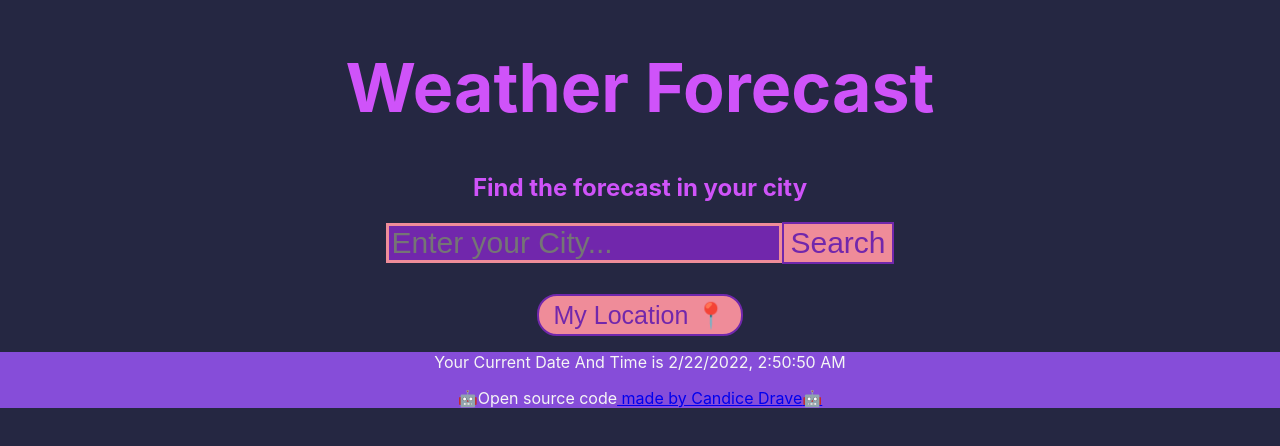
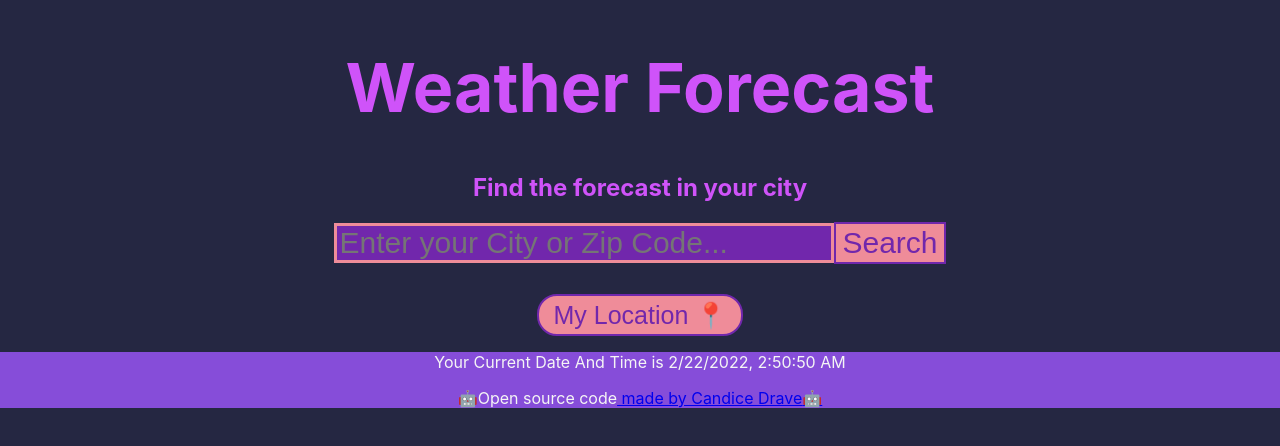
Before and after one commit to blue-cyborg/projectweather, a React (Create React App) app: page / in a window 1280 px wide. Shown: the top 446 px of the page. Built offline with nearby package versions, Linux system fonts and the light colour scheme.

Commit message:
form section
altered the placehoder and css of the form section

```diff
--- a/src/App.css
+++ b/src/App.css
@@ -12,6 +12,7 @@ body {
 
 .Searchbar {
   height: 40px;
+  width: 500px;
   font-size: 30px;
   background-color: #7127ac;
   border: solid 3px #ef8c99;
--- a/src/SearchEngine.js
+++ b/src/SearchEngine.js
@@ -39,10 +39,11 @@ export default function SearchEngine() {
           className="Searchbar"
           type="search"
           onChange={updateCity}
-          placeholder="Enter your City..."
+          placeholder="Enter your City or Zip Code..."
         />
         <input className="button" type="submit" value="Search" />
         <input className="current" type="submit" value="My Location 📍" />
+
       </form>
     </div>
   );
```
